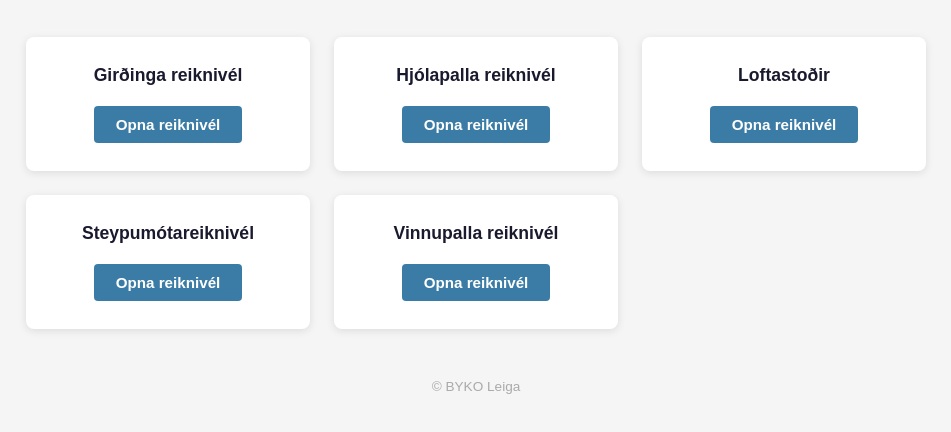
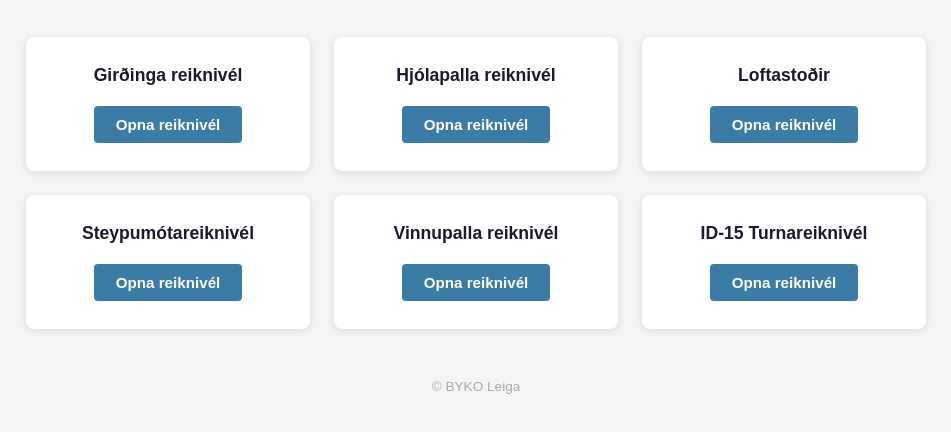
Before and after one commit to Fannar1994/Reiknivelar, a plain HTML site: page index.html in a window 1280 px wide. Shown: the part 106-538 px from the top of the page, without its empty margins (164-1115 px from the left). Drawn offline with Linux system fonts and the light colour scheme.

Commit message:
Add ID-15 calculator card on landing page with deep-link to mode D

```diff
--- a/index.html
+++ b/index.html
@@ -99,6 +99,10 @@
       <h2>Vinnupalla reiknivél</h2>
       <a href="vinnupalla-reiknivel_new.html">Opna reiknivél</a>
     </div>
+    <div class="card">
+      <h2>ID-15 Turnareiknivél</h2>
+      <a href="motareiknivel-byko-v11.html#id15">Opna reiknivél</a>
+    </div>
   </main>
 
   <footer>
```
Also changed, not shown: motareiknivel-byko-v11.html (+6 -0 lines).
